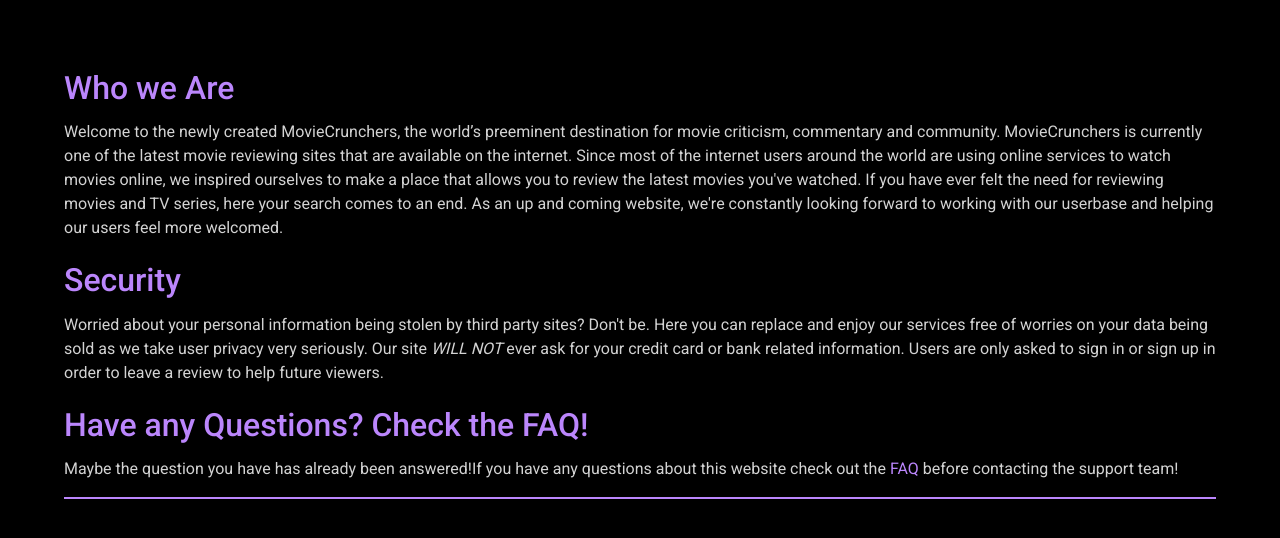
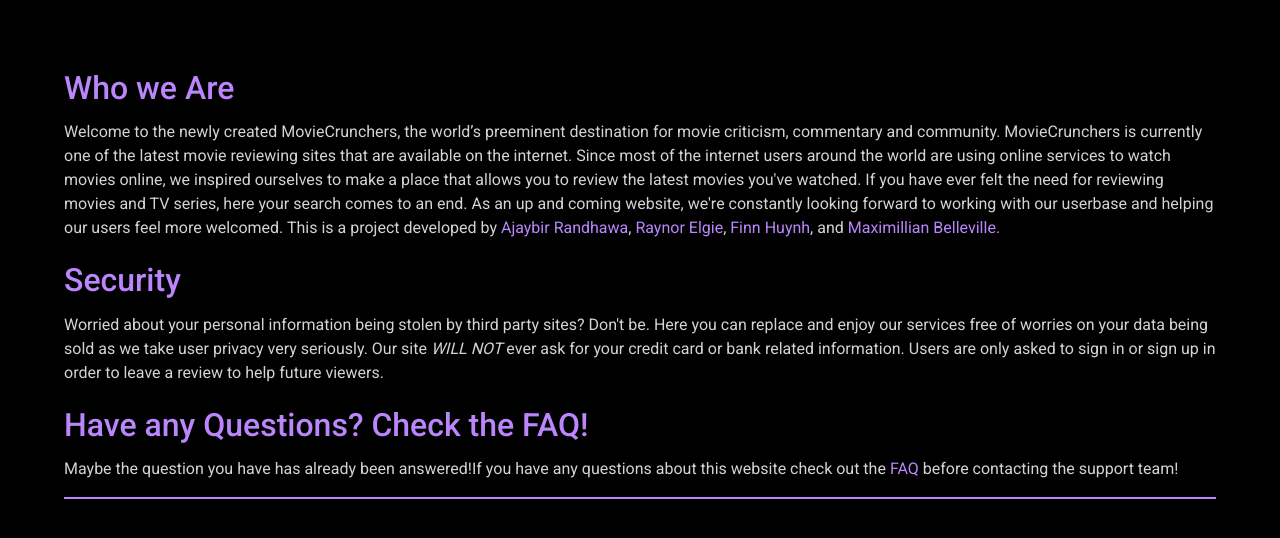
Before and after one commit to AjaybirRandhawa/MovieCrunchers, a plain HTML site: page about.html in a window 1280 px wide. Drawn offline with nearby package versions, Linux system fonts and the light colour scheme; a script that the page names is missing.

Commit message:
Added authors to about.html

```diff
--- a/about.html
+++ b/about.html
@@ -27,6 +27,8 @@
         that allows you to review the latest movies you've watched. If you have ever felt the need for reviewing movies and TV series,
         here your search comes to an end. As an up and coming website, we're constantly looking forward to working with our userbase and
         helping our users feel more welcomed.
+
+        This is a project developed by <a href="https://github.com/AjaybirRandhawa" style="color:#bb86fc">Ajaybir Randhawa</a>, <a href="https://raynorelgie.com/" style="color:#bb86fc">Raynor Elgie</a>, <a href="https://www.linkedin.com/in/finn-huynh/" style="color:#bb86fc">Finn Huynh</a>, and <a href="https://www.linkedin.com/in/belleville-max/" style="color:#bb86fc">Maximillian Belleville.</a>
     </p>
     <h2 class="Security">Security</h2>
     <p class="second" >
```
